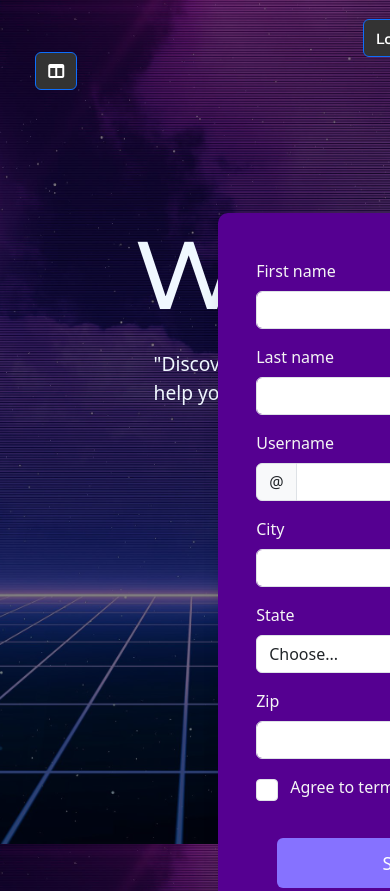
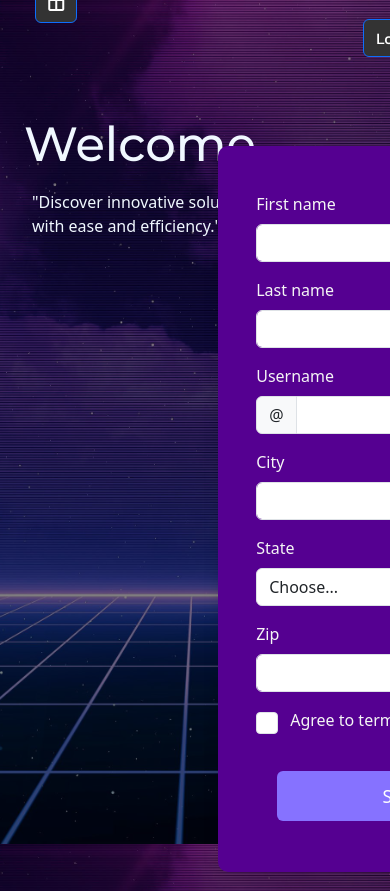
Before and after one commit to Makvi-droid/bootstrap_lp, a plain HTML site: page index.html in a window 390 px wide. Shown: the top 891 px of the page. Drawn offline with nearby package versions, Linux system fonts and the light colour scheme; a web font is replaced by a local one.

Commit message:
adjusted code

```diff
--- a/index.html
+++ b/index.html
@@ -4,7 +4,7 @@
 <head>
     <meta charset="UTF-8">
     <meta name="viewport" content="width=device-width, initial-scale=1.0">
-    <meta name="viewport" content="width=device-width, initial-scale=1, shrink-to-fit=no">
+
     <title>Landing Page</title>
     <link rel="preconnect" href="https://fonts.googleapis.com">
     <link rel="preconnect" href="https://fonts.gstatic.com" crossorigin>
--- a/style.css
+++ b/style.css
@@ -223,3 +223,17 @@ button[type="submit"]:hover {
   gap: 1em;
   cursor: pointer;
 }
+
+@media (max-width: 768px) {
+    .content-h1 {
+        font-size: 3rem;
+        top: 0.5em;
+        left: 0.5em;
+    }
+
+    .content-p {
+        font-size: 1rem;
+        top: 2em;
+        left: 2em;
+    }
+}
```
